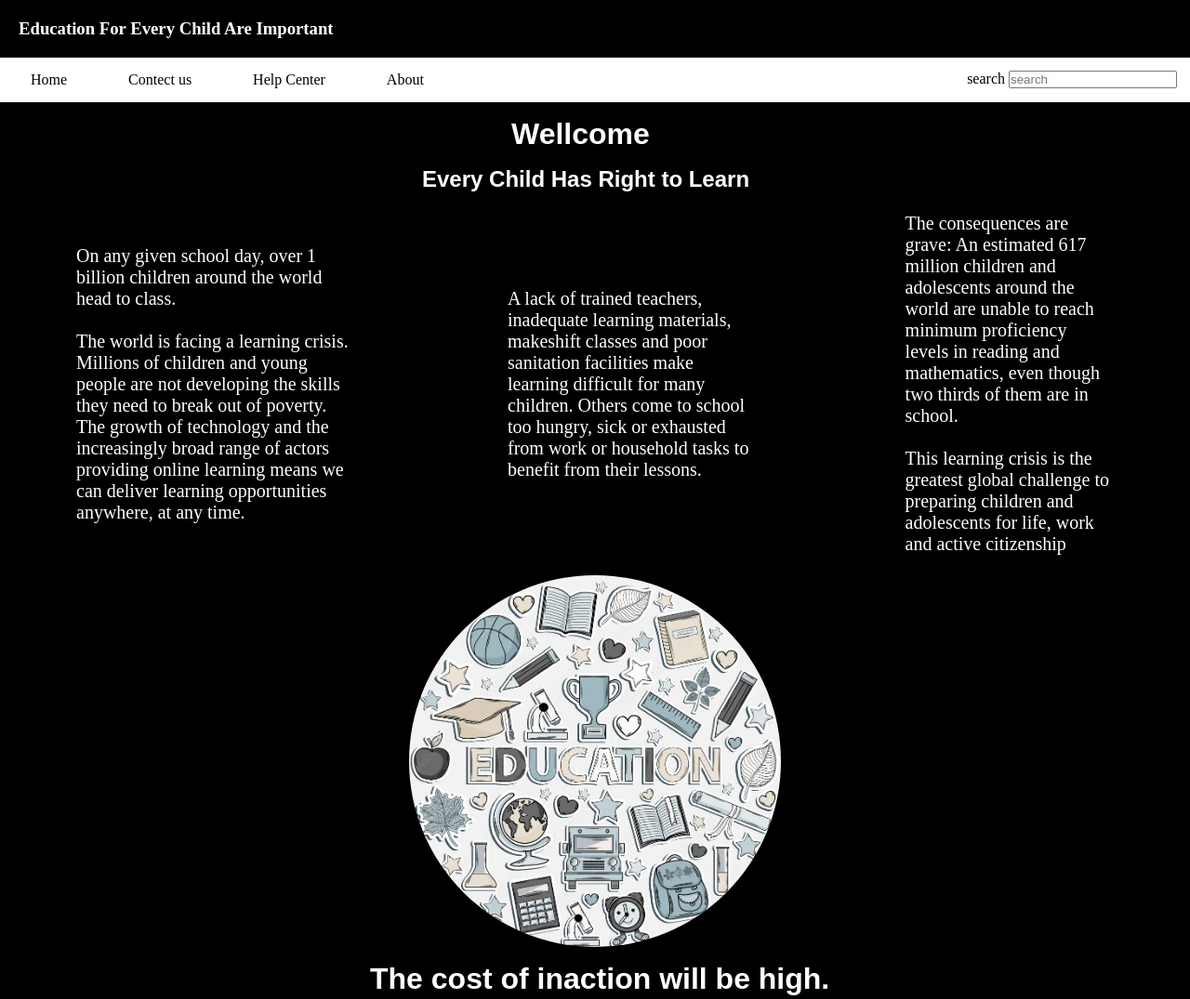
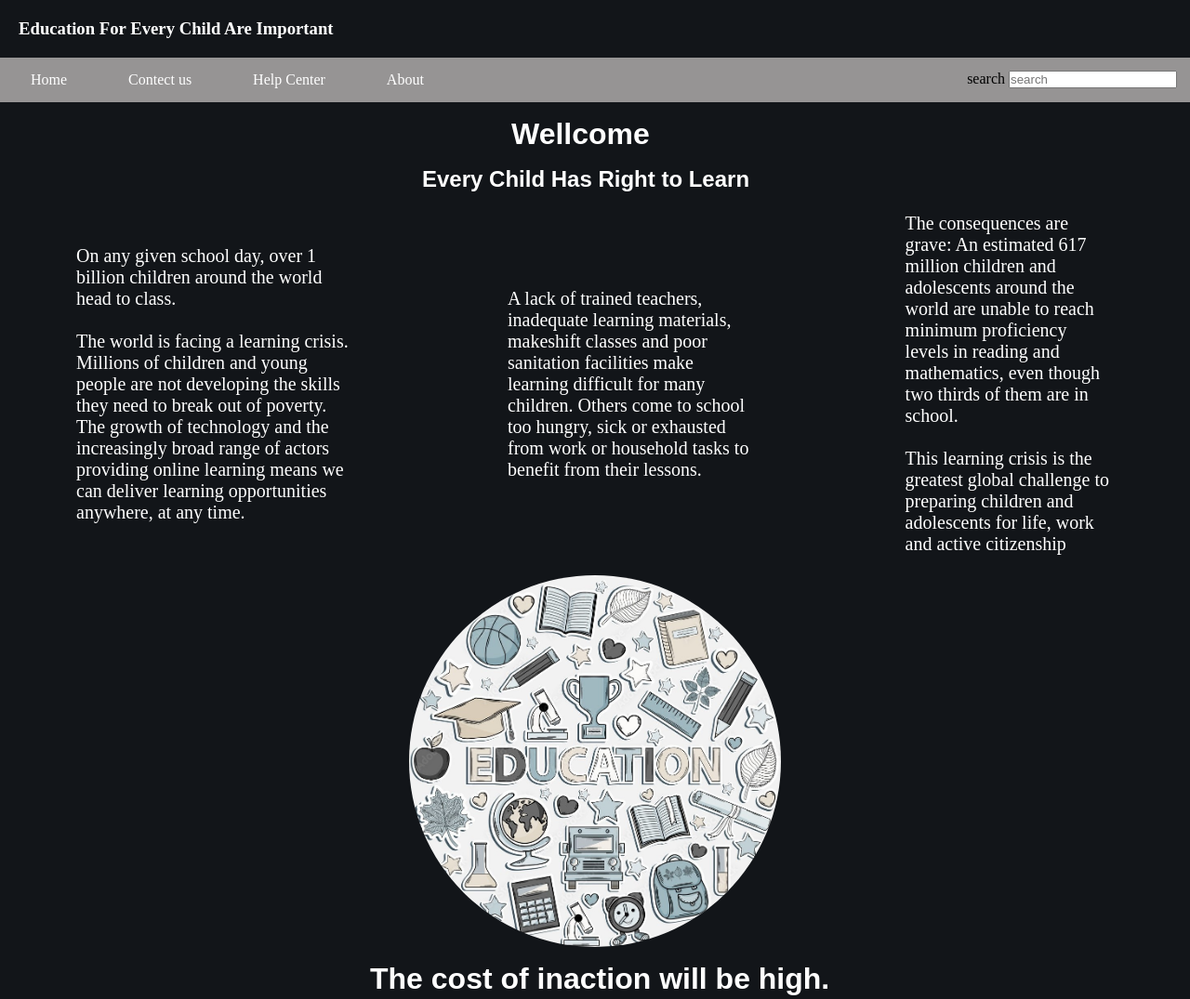
Before and after one commit to chinmaypaliwal1/demo-web, a plain HTML site: page index.html in a window 1280 px wide. Shown: the top 1075 px of the page at 93% size. Drawn offline with Linux system fonts and the light colour scheme.

Commit message:
Update style.css

```diff
--- a/style.css
+++ b/style.css
@@ -4,7 +4,7 @@
 }
 @import url("https://fonts.googleapis.com/css2?family=Oswald:wght@600&display=swap");
 body {
-  background-color: black;
+  background-color: rgba(18, 21, 25, 1);
 }
 h1 {
   color: white;
@@ -76,7 +76,7 @@ p {
 
 nav {
   color: darkgray;
-  background-color: white;
+  background-color: #969494;
 }
 ul {
   overflow: auto;
@@ -87,7 +87,7 @@ li {
   padding: 15px;
 }
 li a {
-  color: black;
+  color: white;
   text-decoration: none;
   margin: 10px 18px;
 }
```
